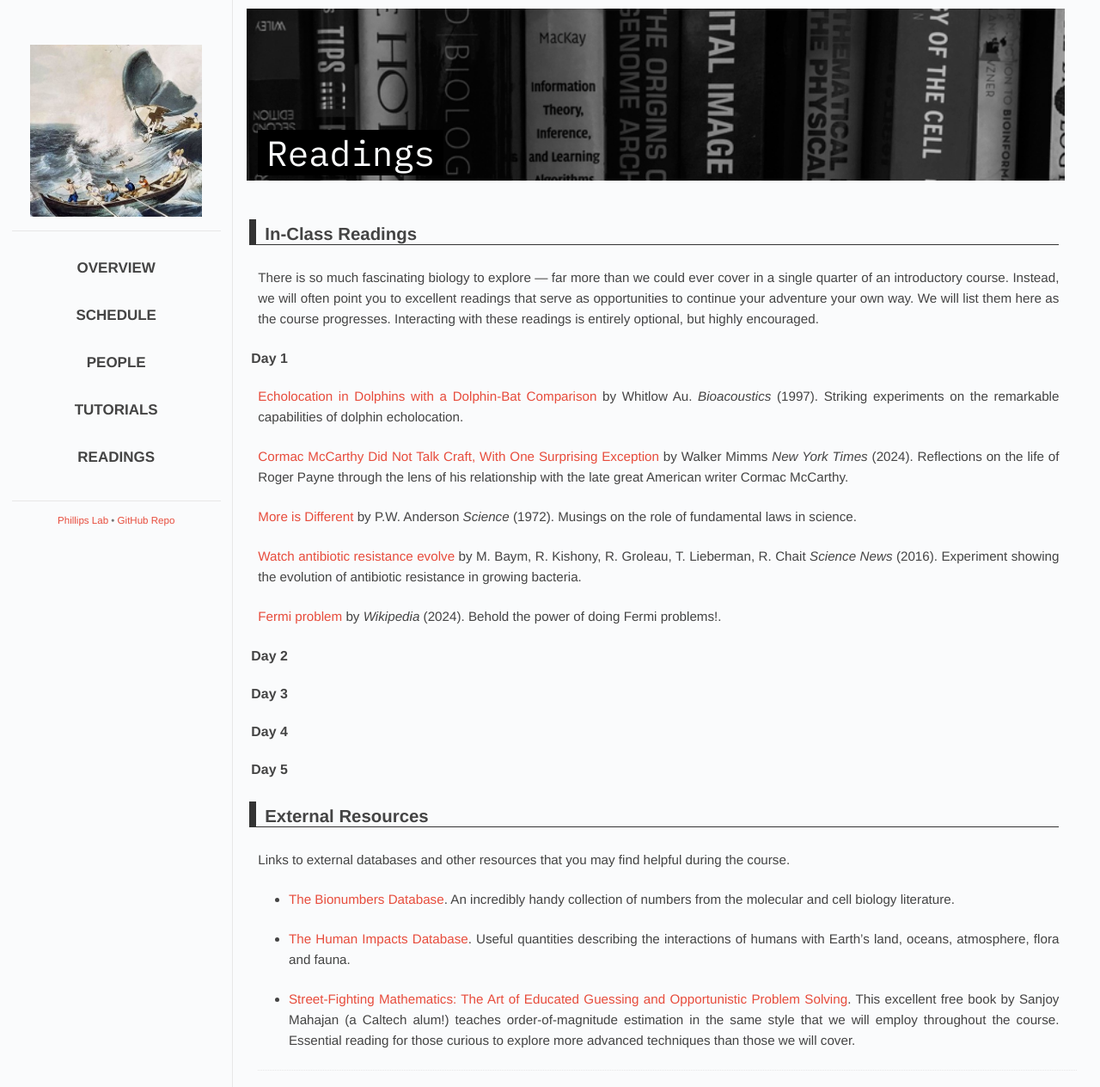
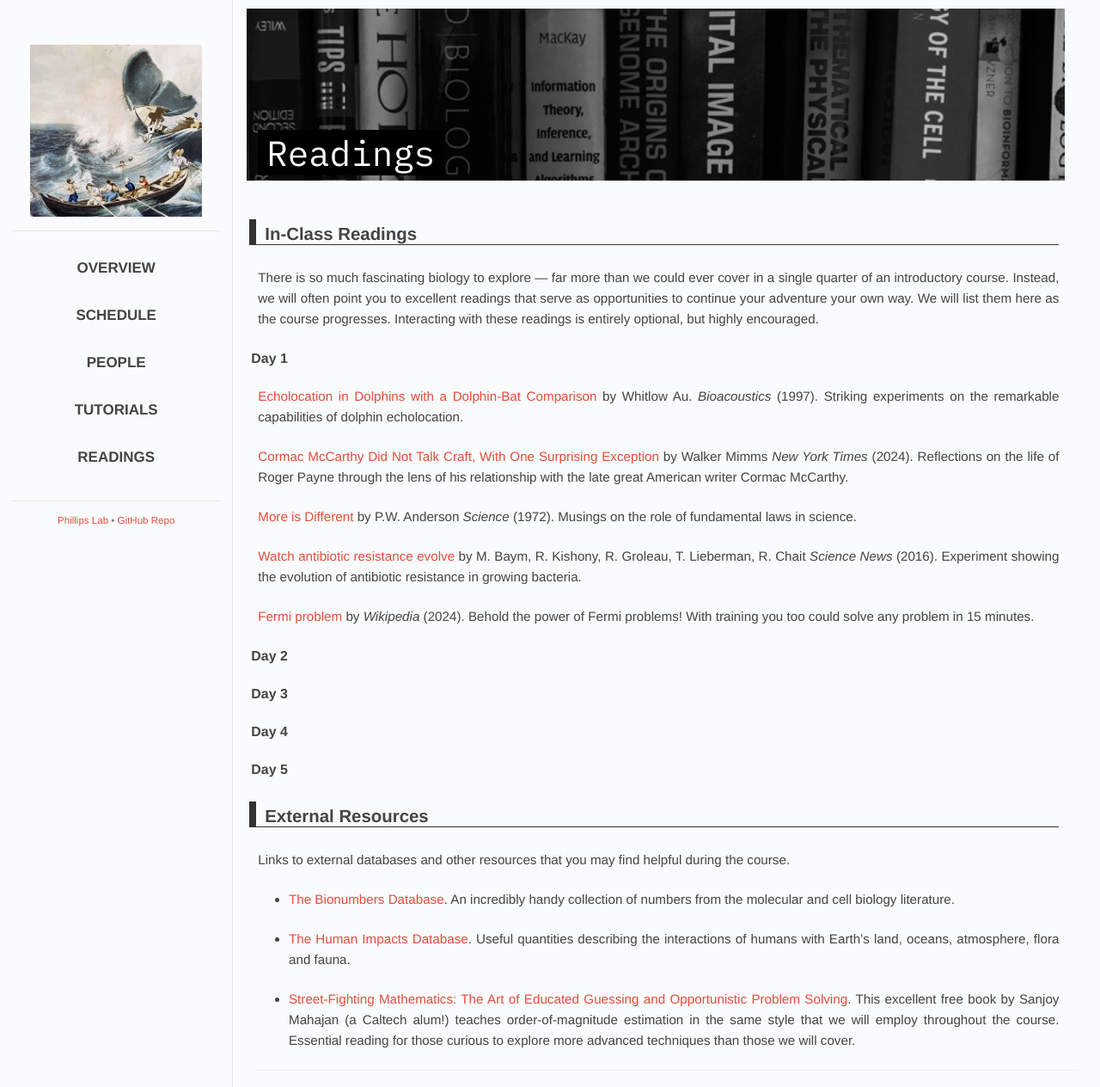
Before and after one commit to RPGroup-PBoC/mpi-pboc, a Jekyll site: the page built from 2024/readings.md, in a window 1280 px wide. Shown: the whole page at 86% size. Built offline with Jekyll 4.4.1, drawn with Linux system fonts in a browser that asks for light colours; some web fonts are replaced.

Commit message:
edit fermi prob

```diff
--- a/_data/2024/papers.yaml
+++ b/_data/2024/papers.yaml
@@ -31,7 +31,7 @@ Day 1:
   journal: "Wikipedia"
   year: "2024"
   link: "https://en.wikipedia.org/wiki/Fermi_problem"
-  description: "Behold the power of doing Fermi problems!."
+  description: "Behold the power of Fermi problems! With training you too could solve any problem in 15 minutes."
 
 Day 2:
 Day 3:
```
